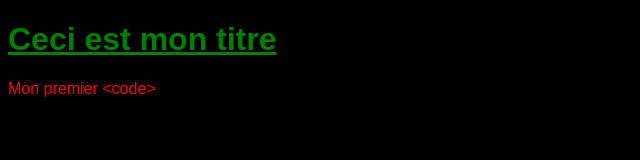
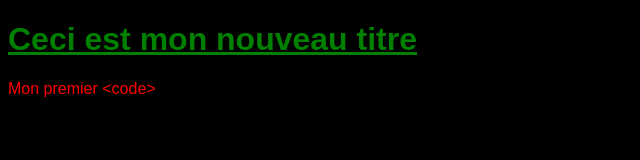
Before and after one commit to rayan-broq/Premier-site, a plain HTML site: page index.html in a window 1280 px wide. Shown: the whole page, without its empty margins (0-640 px from the left). Drawn offline with Linux system fonts and the light colour scheme.

```diff
--- a/index.html
+++ b/index.html
@@ -22,7 +22,7 @@
     <link rel = "stylesheet" href = main.css>
 </head>
 <body>
-<h1>Ceci est mon titre</h1>
+<h1>Ceci est mon nouveau titre</h1>
 <p>Mon premier &lt;code&gt;</p>
 </body>
 </html>
```
